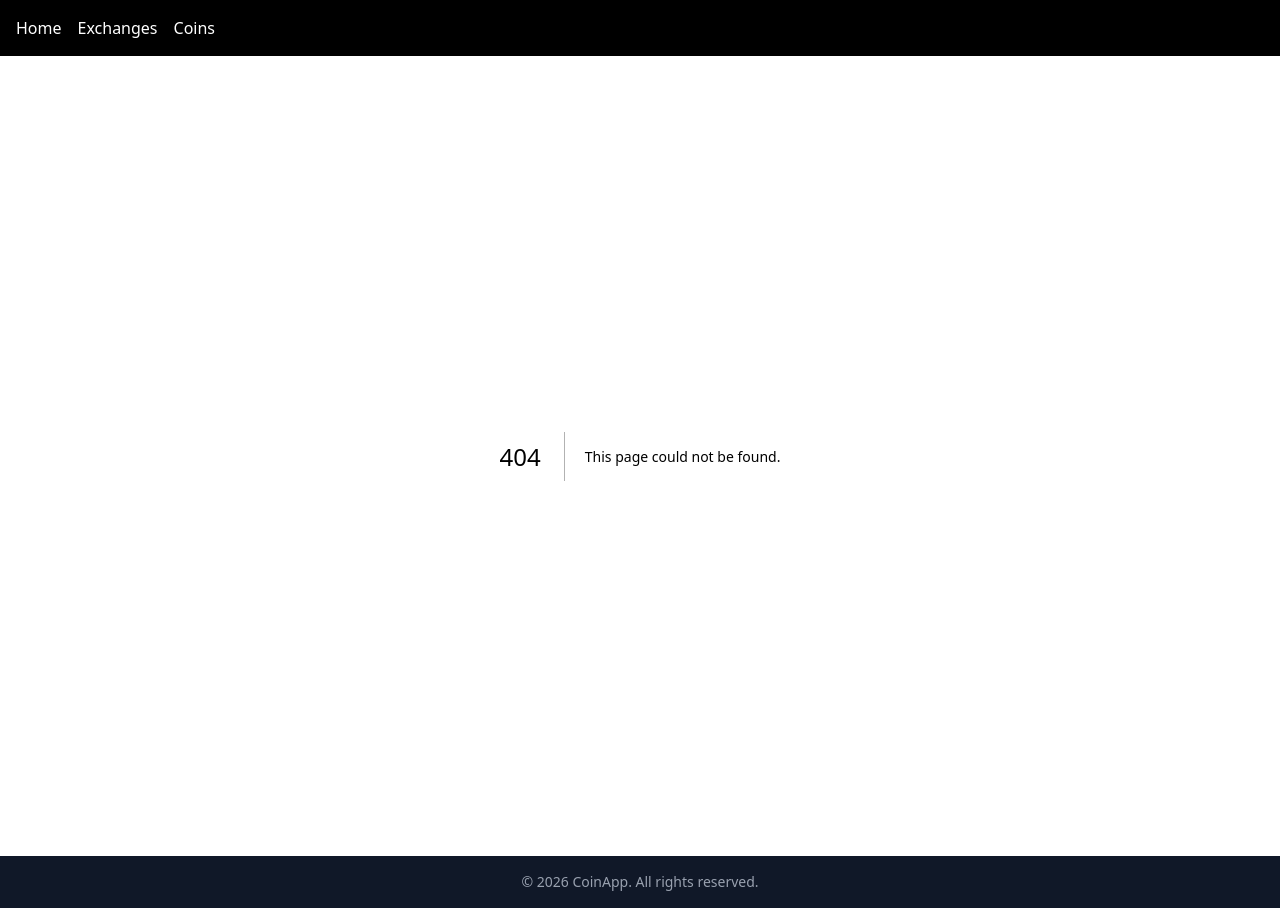
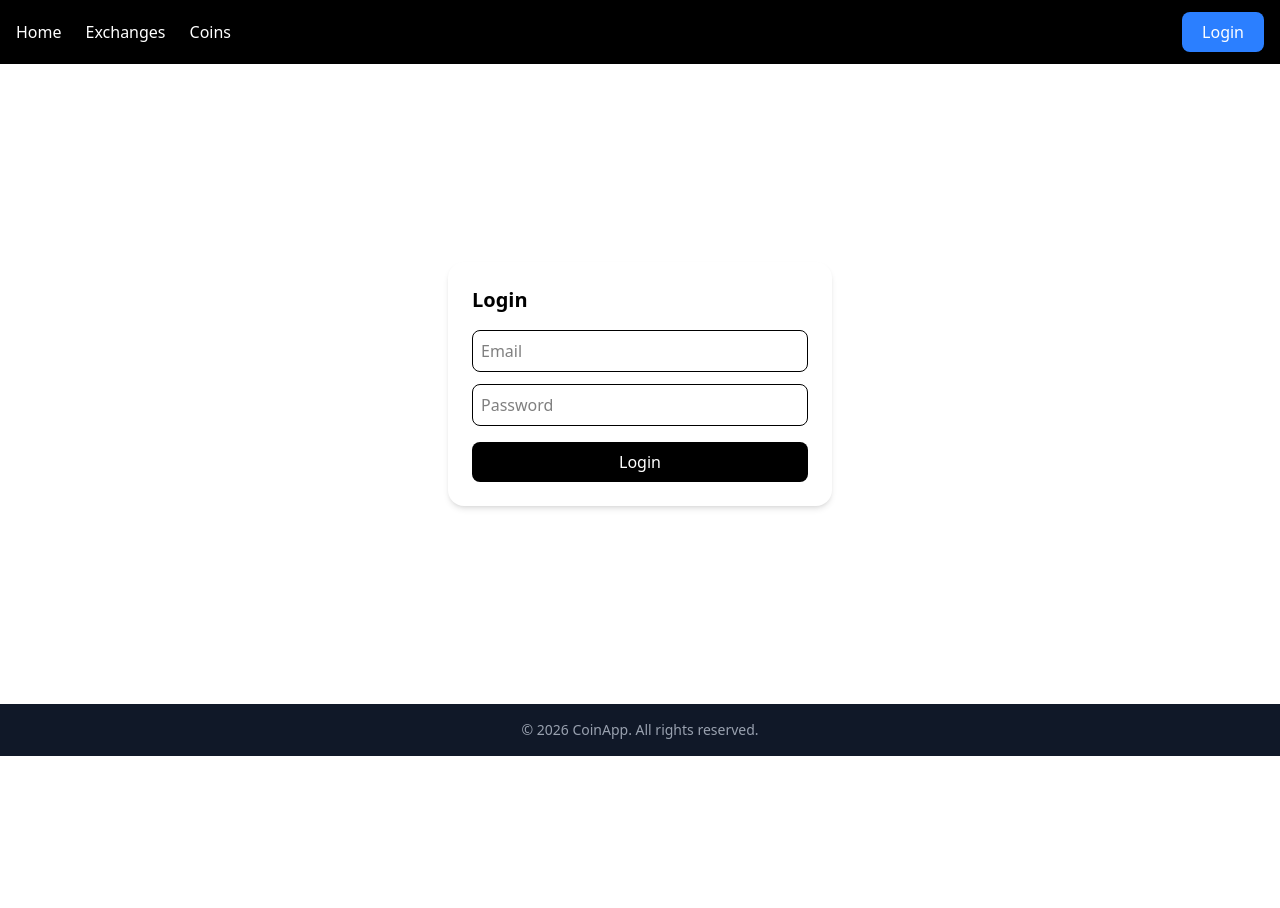
Before and after one commit to kirtan533/crypto-coin-app, a Next.js app: page /login in a window 1280 px wide. Before the commit this address had no page. After the commit the page ends 800 px from the top, so only its background shows below. Built offline with nearby package versions, Linux system fonts and the light colour scheme.

Commit message:
project done

```diff
--- a/package.json
+++ b/package.json
@@ -14,6 +14,7 @@
     "next": "16.2.4",
     "react": "19.2.4",
     "react-dom": "19.2.4",
+    "react-hook-form": "^7.72.1",
     "react-icons": "^5.6.0"
   },
   "devDependencies": {
--- a/src/app/coins/[id]/page.js
+++ b/src/app/coins/[id]/page.js
@@ -4,10 +4,11 @@ import { useQuery } from "@tanstack/react-query";
 import axios from "axios";
 import Image from "next/image";
 import Link from "next/link";
-import { useParams } from "next/navigation";
-import { useState } from "react";
+import { useParams, useRouter } from "next/navigation";
+import { useEffect, useState } from "react";
 
 export default function CoinDetailsPage() {
+  const router = useRouter();
   const params = useParams();
   const id = params.id;
 
@@ -29,6 +30,13 @@ export default function CoinDetailsPage() {
       return data;
     },
   });
+
+  useEffect(() => {
+    const user = localStorage.getItem("user");
+    if (!user) {
+      router.push("/login");
+    }
+  }, []);
 
   if (isLoading) return <p>Loading...</p>;
   if (error) return <p className="text-red-400">{error.message}</p>;
--- a/src/app/coins/page.js
+++ b/src/app/coins/page.js
@@ -1,13 +1,22 @@
 "use client";
 
+import useDebounce from "@/hooks/useDebounce";
 import { fetchCoins } from "@/libs/fetchCoins";
+import { searchCoins } from "@/libs/searchCoins";
 import CoinCard from "@/ui/CoinCard";
 import { useQuery } from "@tanstack/react-query";
-import { useState } from "react";
+import { useRouter } from "next/navigation";
+import { useEffect, useState } from "react";
+import { IoSearchOutline } from "react-icons/io5";
 
 export default function CoinsPage() {
+  const router = useRouter();
+
   const [page, setPage] = useState(1);
   const [currency, setCurrency] = useState("inr");
+
+  const [search, setSearch] = useState("");
+  const debounceSearch = useDebounce(search, 500);
 
   const currencySymbol =
     currency === "inr" ? "₹" : currency === "eur" ? "€" : "$";
@@ -18,23 +27,44 @@ export default function CoinsPage() {
 
   const btns = new Array(132).fill(1);
 
+  const isSearching = debounceSearch.length > 0;
+
   const {
     data: coins,
     isLoading,
+    isFetching,
     error,
   } = useQuery({
-    queryKey: ["coins", currency, page],
-    queryFn: () => fetchCoins(currency, page),
+    queryKey: isSearching
+      ? ["searchCoins", debounceSearch]
+      : ["coins", currency, page],
+    queryFn: isSearching
+      ? () => searchCoins(debounceSearch)
+      : () => fetchCoins(currency, page),
     keepPreviousData: true,
   });
 
-  if (isLoading) return <p>Loading...</p>;
+  useEffect(() => {
+    const user = localStorage.getItem("user");
+    if (!user) {
+      router.push("/login");
+    }
+  }, []);
+
+  {
+    isLoading && <p>Loading...</p>;
+  }
+  {
+    isFetching && !isLoading && <p>Updating...</p>;
+  }
   if (error) return <p className="text-red-400">Error While Fetching Coins</p>;
 
   return (
     <div className="container mx-auto max-w-7xl px-4 mb-10">
-      <div className="p-8">
-        <div className="flex gap-4">
+      {/* Top Section */}
+      <div className="py-6 flex flex-col md:flex-row md:items-center md:justify-between gap-6">
+        {/* Currency Filters */}
+        <div className="flex flex-wrap gap-4 justify-center md:justify-start">
           <label className="flex items-center gap-2 cursor-pointer">
             <input
               type="radio"
@@ -45,6 +75,7 @@ export default function CoinsPage() {
             />
             INR
           </label>
+
           <label className="flex items-center gap-2 cursor-pointer">
             <input
               type="radio"
@@ -55,6 +86,7 @@ export default function CoinsPage() {
             />
             USD
           </label>
+
           <label className="flex items-center gap-2 cursor-pointer">
             <input
               type="radio"
@@ -66,26 +98,58 @@ export default function CoinsPage() {
             EUR
           </label>
         </div>
+
+        {/* Search Input */}
+        <div className="w-full md:w-auto flex justify-center md:justify-end">
+          <div className="relative w-full max-w-xs sm:max-w-md">
+            <input
+              type="text"
+              placeholder="Search Coin..."
+              value={search}
+              onChange={(e) => {
+                setSearch(e.target.value);
+                setPage(1);
+              }}
+              className="w-full pl-10 pr-4 py-2.5 sm:py-3
+                     text-sm sm:text-base
+                     rounded-lg sm:rounded-xl
+                      border border-gray-700
+                     focus:outline-none focus:ring-2 focus:ring-blue-500 focus:border-blue-500
+                     placeholder-gray-400 transition-all"
+            />
+            <span className="absolute left-3 top-1/2 -translate-y-1/2 text-gray-400 ">
+              <IoSearchOutline size={22} />
+            </span>
           </div>
-      <div className="flex flex-wrap justify-evenly">
+        </div>
+      </div>
+
+      {/* Coins Grid */}
+      <div
+        className="grid gap-6 justify-items-center
+              grid-cols-[repeat(auto-fit,minmax(220px,1fr))]"
+      >
         {coins?.map((i) => (
+          <div key={i.id} className="w-full max-w-[250px]">
             <CoinCard
               id={i.id}
-            key={i.id}
               name={i.name}
               price={i.current_price}
-            img={i.image}
+              img={i.image || i.thumb}
               symbol={i.symbol}
               currencySymbol={currencySymbol}
             />
+          </div>
         ))}
       </div>
-      <div className="overflow-x-auto p-8">
-        <div className="flex gap-2 w-max">
+
+      {/* Pagination */}
+      <div className="overflow-x-auto py-6">
+        <div className="flex gap-2 w-max mx-auto">
           {btns.map((item, index) => (
             <button
               key={index}
-              className={`px-4 py-2 rounded transition-all ${
+              className={`px-3 py-1.5 sm:px-4 sm:py-2 rounded text-sm sm:text-base transition-all ${
                 page === index + 1
                   ? "bg-blue-500 text-white"
                   : "bg-black text-white hover:bg-gray-800"
--- a/src/app/exchanges/page.js
+++ b/src/app/exchanges/page.js
@@ -3,13 +3,24 @@
 import { fetchExchanges } from "@/libs/fetchExchanges";
 import ExchangeCard from "@/ui/ExchangeCard";
 import { useQuery } from "@tanstack/react-query";
+import { useRouter } from "next/navigation";
+import { useEffect } from "react";
 
 export default function ExchangePage() {
+  const router = useRouter();
+
   const { data, isLoading, error } = useQuery({
     queryKey: ["exchanges"],
     queryFn: fetchExchanges,
     keepPreviousData: true,
   });
+
+  useEffect(() => {
+    const user = localStorage.getItem("user");
+    if (!user) {
+      router.push("/login");
+    }
+  }, []);
 
   if (isLoading) return <p>Loading...</p>;
   if (error) return <p>Error: {error.message}</p>;
--- /dev/null
+++ b/src/app/login/page.js
@@ -0,0 +1,65 @@
+"use client";
+
+import { useForm } from "react-hook-form";
+import { useRouter } from "next/navigation";
+
+export default function LoginPage() {
+  const {
+    register,
+    handleSubmit,
+    formState: { errors },
+  } = useForm();
+  const router = useRouter();
+
+  const onSubmit = (data) => {
+    localStorage.setItem("user", JSON.stringify(data));
+    window.dispatchEvent(new Event("userChanged"));
+    router.push("/");
+  };
+
+  return (
+    <div className="flex items-center justify-center min-h-[80vh]">
+      <form
+        onSubmit={handleSubmit(onSubmit)}
+        className="bg-white p-6 rounded-2xl shadow-md w-full max-w-sm"
+      >
+        <h2 className="text-xl font-bold mb-4">Login</h2>
+
+        <input
+          {...register("email", {
+            required: "Email is required",
+            pattern: {
+              value: /^[^\s@]+@[^\s@]+\.[^\s@]+$/,
+              message: "Invalid email Format",
+            },
+          })}
+          placeholder="Email"
+          className="w-full p-2 mb-3 border rounded-lg"
+        />
+        {errors.email && <p className="text-red-500">{errors.email.message}</p>}
+        <input
+          {...register("password", {
+            required: "Password required",
+            minLength: {
+              value: 6,
+              message: "Min 6 characters",
+            },
+            pattern: {
+              value: /^(?=.*[A-Za-z])(?=.*\d)[A-Za-z\d]{6,}$/,
+              message: "Password must contain letters and numbers",
+            },
+          })}
+          type="password"
+          placeholder="Password"
+          className="w-full p-2 mb-4 border rounded-lg"
+        />
+        {errors.password && (
+          <p className="text-red-500">{errors.password.message}</p>
+        )}
+        <button className="w-full bg-black text-white py-2 rounded-lg hover:bg-gray-800 cursor-pointer">
+          Login
+        </button>
+      </form>
+    </div>
+  );
+}
--- /dev/null
+++ b/src/hooks/useDebounce.js
@@ -0,0 +1,15 @@
+import { useEffect, useState } from "react";
+
+export default function useDebounce(value, delay = 500) {
+  const [debounceValue, setDebounceValue] = useState(value);
+
+  useEffect(() => {
+    const timer = setTimeout(() => {
+      setDebounceValue(value);
+    }, delay);
+
+    return () => clearTimeout(timer);
+  }, [value, delay]);
+
+  return debounceValue;
+}
--- a/src/layout/Navbar.js
+++ b/src/layout/Navbar.js
@@ -1,7 +1,8 @@
 "use client";
 
 import Link from "next/link";
-import { usePathname } from "next/navigation";
+import { usePathname, useRouter } from "next/navigation";
+import { useEffect, useState } from "react";
 
 const links = [
   { name: "Home", href: "/" },
@@ -11,20 +12,68 @@ const links = [
 
 export default function Navbar() {
   const pathname = usePathname();
+  const router = useRouter();
+  const [user, setUser] = useState(null);
+
+  useEffect(() => {
+    const checkUser = () => {
+      const stored = localStorage.getItem("user");
+      setUser(stored ? JSON.parse(stored) : null);
+    };
+    checkUser();
+    window.addEventListener("userChanged", checkUser);
+    return () => window.removeEventListener("userChanged", checkUser);
+  }, []);
+
+  const logout = () => {
+    localStorage.removeItem("user");
+    window.dispatchEvent(new Event("userChanged"));
+    setUser(null);
+    router.push("/login");
+  };
 
   return (
-    <nav className="p-4 bg-black">
-      <div className="flex space-x-4">
+    <nav className="bg-black px-4 py-3">
+      <div className="max-w-7xl mx-auto flex items-center justify-between">
+        {/* Left Side - Links */}
+        <div className="flex gap-4 sm:gap-6">
           {links.map((link) => (
             <Link
               key={link.name}
               href={link.href}
-            className={`${pathname === link.href ? "text-red-300" : "text-white"}`}
+              className={`text-md sm:text-base transition ${
+                pathname === link.href
+                  ? "text-blue-400"
+                  : "text-white hover:text-gray-300"
+              }`}
             >
               {link.name}
             </Link>
           ))}
         </div>
+
+        {/* Right Side - Auth Button */}
+        <div>
+          {user ? (
+            <button
+              onClick={logout}
+              className="px-4 py-1.5 sm:px-5 sm:py-2 text-md sm:text-base
+                     bg-red-500 hover:bg-red-600 text-white rounded-lg transition"
+            >
+              Logout
+            </button>
+          ) : (
+            <Link href="/login">
+              <button
+                className="px-4 py-1.5 sm:px-5 sm:py-2 text-md sm:text-base
+                       bg-blue-500 hover:bg-blue-600 text-white rounded-lg transition"
+              >
+                Login
+              </button>
+            </Link>
+          )}
+        </div>
+      </div>
     </nav>
   );
 }
--- a/src/libs/fetchCoins.js
+++ b/src/libs/fetchCoins.js
@@ -1,8 +1,16 @@
 import axios from "axios";
 
-export const fetchCoins = async (currency, page) => {
+export const fetchCoins = async (currency, page, search) => {
   const { data } = await axios.get(
-    `https://api.coingecko.com/api/v3/coins/markets?vs_currency=${currency}&page=${page}`,
+    `https://api.coingecko.com/api/v3/coins/markets`,
+    {
+      params: {
+        vs_currency: currency,
+        page: page,
+        per_page: 20,
+        ids: search || undefined,
+      },
+    },
   );
   return data;
 };
--- /dev/null
+++ b/src/libs/searchCoins.js
@@ -0,0 +1,8 @@
+import axios from "axios";
+
+export const searchCoins = async (query) => {
+  const { data } = await axios.get(`https://api.coingecko.com/api/v3/search`, {
+    params: { query },
+  });
+  return data.coins;
+};
--- a/src/ui/CoinCard.js
+++ b/src/ui/CoinCard.js
@@ -13,7 +13,7 @@ export default function CoinCard({
     <Link href={`/coins/${id}`}>
       <div className="w-52 shadow-md p-8  rounded-xl transition-all duration-300  m-4 hover:scale-110 flex flex-col items-center gap-2 overflow-hidden">
         <Image
-          src={img}
+          src={img || "/no-image.png"}
           width={50}
           height={50}
           className="object-contain"
--- a/src/ui/ExchangeCard.js
+++ b/src/ui/ExchangeCard.js
@@ -6,7 +6,7 @@ export default function ExchangeCard({ name, img, rank, url }) {
     <Link href={url} target={"_blank"}>
       <div className="w-52 shadow-md p-8  rounded-xl transition-all duration-300  m-4 hover:scale-110 flex flex-col items-center gap-2 overflow-hidden">
         <Image
-          src={img}
+          src={img || "/no-image.png"}
           width={100}
           height={100}
           alt="exchange image"
```
Also changed, not shown: 1 other file (tests, documents, lock files or other folders). Lines whose indentation alone changed are shown as unchanged.
